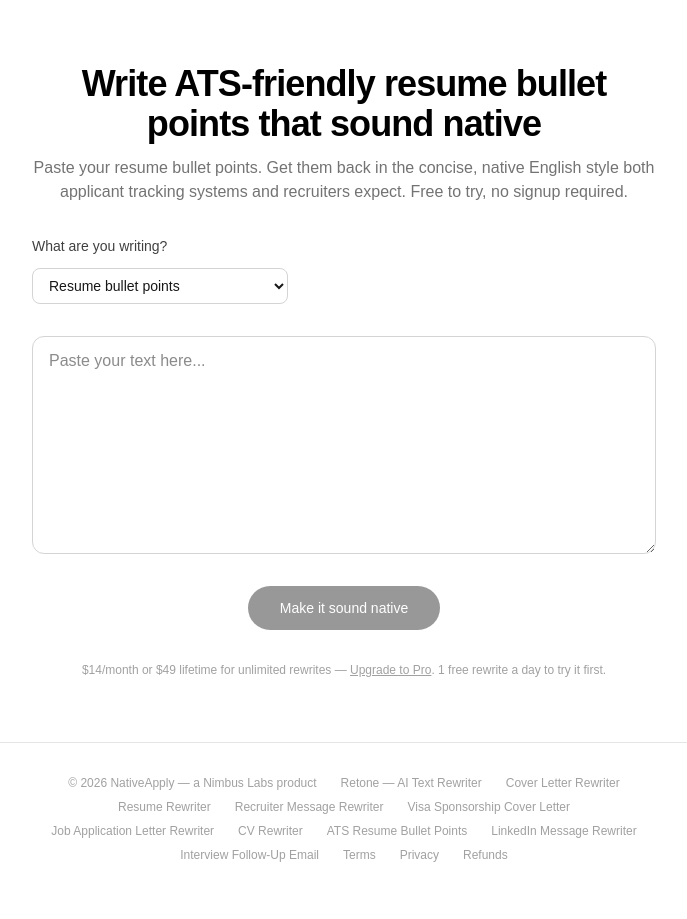
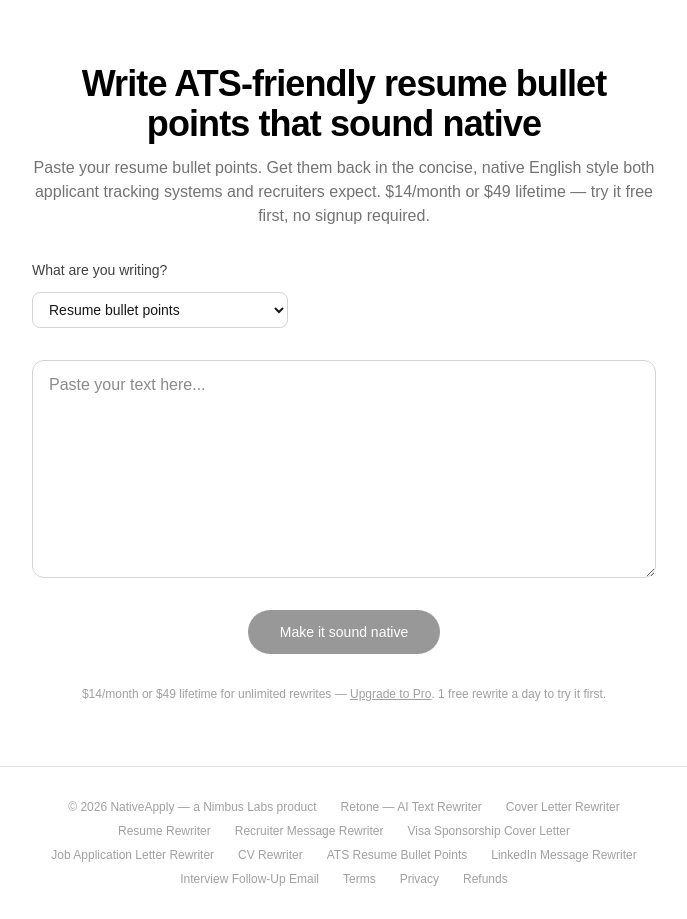
Before and after one commit to viniciussucupira/nativeapply, a Next.js app: page /ats-friendly-resume-bullet-points in a window 1280 px wide. Shown: the whole page, without its empty margins (296-983 px from the left). Before the commit the page ends 895 px from the top, so only its background shows below. Built offline with nearby package versions, Linux system fonts and the light colour scheme.

Commit message:
fix: lead pricing copy with paid plan, not free tier

```diff
--- a/app/ats-friendly-resume-bullet-points/page.tsx
+++ b/app/ats-friendly-resume-bullet-points/page.tsx
@@ -4,12 +4,12 @@ import Home from "@/components/Home";
 export const metadata: Metadata = {
   title: "ATS-Friendly Resume Bullet Points | NativeApply",
   description:
-        "AI tool that rewrites your resume bullet points in clear, keyword-friendly native English that reads well to both applicant tracking systems and hiring managers. Free to try, Pro unlocks unlimited rewrites.",
+    "AI tool that rewrites your resume bullet points in clear, keyword-friendly native English that reads well to both applicant tracking systems and hiring managers. $14/month or $49 lifetime, with a free daily rewrite to try it first.",
   alternates: { canonical: "/ats-friendly-resume-bullet-points" },
   openGraph: {
     title: "ATS-Friendly Resume Bullet Points",
     description:
-            "Paste your resume bullet points and get them back concise, native-sounding, and easy for ATS software to parse. Free to try, no signup required.",
+      "Paste your resume bullet points and get them back concise, native-sounding, and easy for ATS software to parse. $14/month or $49 lifetime — try it free first, no signup required.",
   },
 };
 
@@ -18,7 +18,7 @@ export default function Page() {
     <Home
       initialContext="resume-bullet"
       heading="Write ATS-friendly resume bullet points that sound native"
-            subheading="Paste your resume bullet points. Get them back in the concise, native English style both applicant tracking systems and recruiters expect. Free to try, no signup required."
-    />
-  );
+      subheading="Paste your resume bullet points. Get them back in the concise, native English style both applicant tracking systems and recruiters expect. $14/month or $49 lifetime — try it free first, no signup required."
+      />
+    );
 }
```
